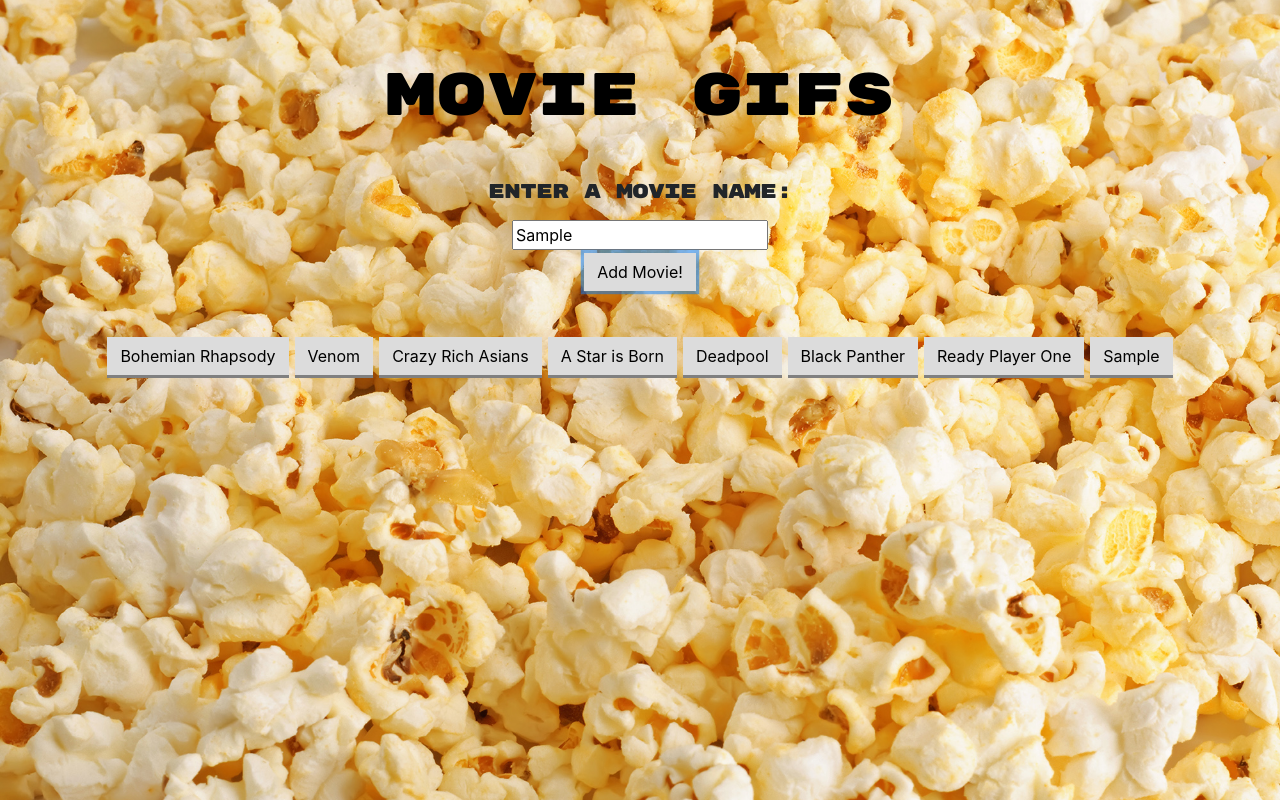
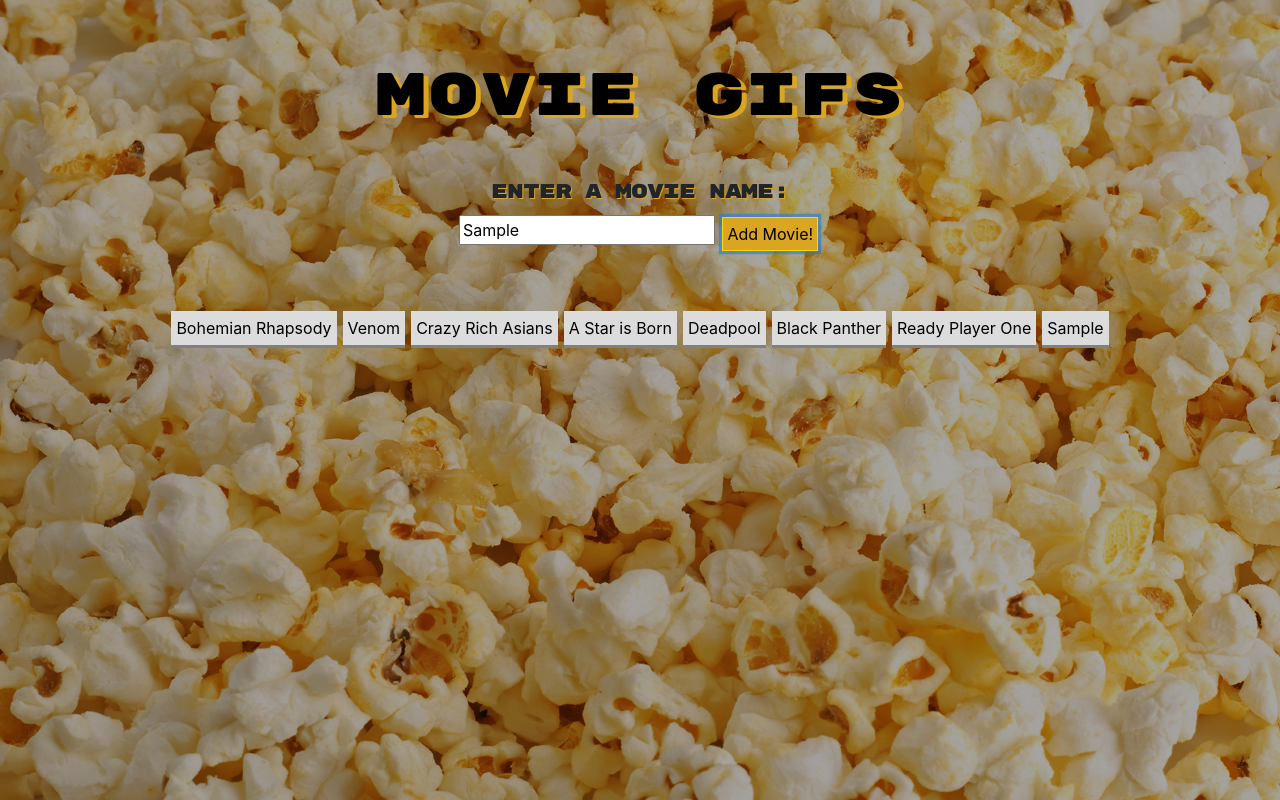
Before and after one commit to maydeyn/Giftastic, a plain HTML site: page index.html in a window 1280 px wide. Both pictures are taken after typing "Sample" into the empty fields and a click on the input "Add Movie!". Drawn offline with nearby package versions, Linux system fonts and the light colour scheme.

Commit message:
updated CSS, cleaned up code

```diff
--- a/assets/css/style.css
+++ b/assets/css/style.css
@@ -4,61 +4,79 @@ h1 {
     color: black;
     text-align: center;
     margin-top: 40px;
+    letter-spacing: 2px;
+    text-shadow: 5px 3px goldenrod;
 }
+
 
 h3 {
     font-family: 'Rubik Mono One', sans-serif;
     font-size: 20px;
     letter-spacing: -1px;
     text-align: center;
+    word-spacing: -2px;
+    text-shadow: 1px 1px goldenrod;
 }
 
 body{
-	background: url("../images/popcorn.jpg") center;
+    background: url("../images/popcorn.jpg") center;
+    background-blend-mode: multiply;
     background-size: cover;
     background-repeat: no-repeat;
     background-attachment: fixed;
-    background-color: gold;
+    background-color: darkgray;
     text-align: center;
 }
+
 * {
 	box-sizing: border-box;
 }
+
 img {
-    height: 130px;
-    width: 220px;
+    height: 20%;
+    width: 35%;
 }
+
 .btn {
     margin: 3px;
     background-color: gainsboro;
     color: black;
+    padding: 4px;
     border-color: gainsboro;
     border-radius: 0px;
     box-shadow: 0 3px gray;
 }
+
 .gifDiv{
     float: left;
     margin: auto;
     background-color: rgba(255, 255, 254, 0.4);
-
 }
 
 .gifForm {
     text-align: center;
     position: relative;
 }
+
 .container {
 	padding: 20px;
 }
-
 
 .btn:hover {
     background-color: goldenrod;
     color: white;
     border-color: gold;
 }
-.button:active {
+.btn:focus {
     background-color: goldenrod;
-    box-shadow: 0 5px darkgray;
-    transform: translateY(9px);
+    /* box-shadow: 0 5px darkgray; */
+    border-color: gold;
+    transform: translateY(2px);
 }
+
+p {
+   font-family: 'Rubik Mono One', sans-serif;
+   font-size: 14px;
+   font-weight: lighter;
+   text-shadow: 1px 1px darkgoldenrod;
+}
--- a/assets/javascript/app.js
+++ b/assets/javascript/app.js
@@ -17,18 +17,18 @@ $(document).ready(function() {
         }
     }
     // Function to add a new movie button
-    function addNewButton(){
-        $("#addGif").on("click", function(){
+        $("#addGif").on("click", function(event){
+            event.preventDefault();
+
         var movie = $("#movie-input").val().trim();
         if (movie == ""){
-          return false; // added so user cannot add a blank button
+          return false;
         }
         movies.push(movie);
 
         displayGifButtons();
-        return false;
-        });
-    }
+
+    });
 
     function displayGifs(){
         var movie = $(this).attr("data-name");
@@ -37,18 +37,17 @@ $(document).ready(function() {
         $.ajax({
             url: queryURL,
             method: 'GET'
-        })
-        .then(function(response) {
+        }).then(function(response) {
             console.log(response);
             $("#gifsView").empty();
             var results = response.data;
-            if (results == ""){
+            if (results === ""){
               alert("We couldn't find any Gifs! :(");
             }
             for (var i=0; i<results.length; i++){
 
                 var gifDiv = $("<div>");
-                gifDiv.addClass("gifDiv");
+                // gifDiv.addClass("gifDiv");
 
                 // rating of gif
                 var gifRating = $("<p>").text("Rating: " + results[i].rating);
@@ -71,18 +70,20 @@ $(document).ready(function() {
     }
     // Calling Functions & Methods
     displayGifButtons();
-    addNewButton();
+    // addNewButton();
 
 
-    $(".movie").on("click", displayGifs);
-    $(".image").on("click", function(){
-        var state = $(this).attr('data-state');
-        if ( state == 'still'){
+    // pausing Gifs
+    $(document).on("click", ".movie", displayGifs);
+    $(document).on("click", ".image", function(){
+        var state = $(this).data('state');
+        if ( state === 'still'){
             $(this).attr('src', $(this).data('animate'));
             $(this).attr('data-state', 'animate');
-        }else{
+        } else {
             $(this).attr('src', $(this).data('still'));
             $(this).attr('data-state', 'still');
         }
     });
-    });
+
+});
--- a/index.html
+++ b/index.html
@@ -19,23 +19,21 @@
         <h1>Movie Gifs</h1>
     </div>
     <div class="container">
-        <div id="gif-form" role="form">
-            <!-- <div class="form-group"> -->
-                <h3><label for="movie-input">Enter a Movie Name:</label></h3>
-                <input type="text" id="movie-input">
-         </div>
-                <input id="addGif" type="submit" value="Add Movie!" class="btn btn-primary">
-        <!-- </form>     -->
+
+        <div class="form-group">
+            <h3>Enter a Movie Name:</h3>
+            <input type="text" id="movie-input">
+            <input id="addGif" type="submit" value="Add Movie!" class="btn btn-primary">
         </div>
+
     </div>
 
     <div id="gifButtonsView" class="container">
     </div>
-     <!-- Main Container  -->
+     <!-- Gifs Display  -->
     <div class="container">
         <div id="gifsView"></div>
-        </div>
-
+    </div>
 
 </body>
 </html>
```
Also changed, not shown: assets/images/oldmovie.jpg (added), 1 other file.
